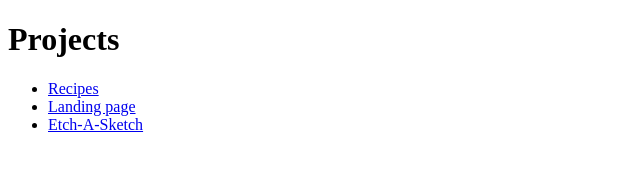
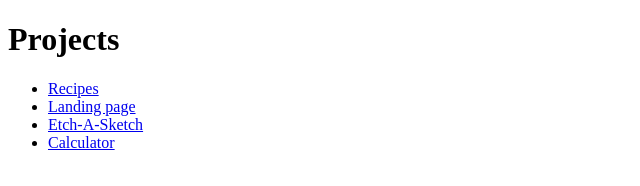
Before and after one commit to Jscummins98/jscummins98.github.io, a plain HTML site: page index.html in a window 1280 px wide. Shown: the full height of the page, 0-640 px from the left. Drawn offline with Linux system fonts and the light colour scheme.

Commit message:
add calculator to website

```diff
--- a/index.html
+++ b/index.html
@@ -10,6 +10,7 @@
             <li><a href="https://jscummins98.github.io/odin-recipes">Recipes</a></li>
             <li><a href="https://jscummins98.github.io/landing-page">Landing page</a></li>
             <li><a href="https://jscummins98.github.io/Etch-A-Sketch">Etch-A-Sketch</a></li>
+            <li><a href="https://jscummins98.github.io/calculator">Calculator</a></li>
         </ul>
     </body>
 </html>
```
